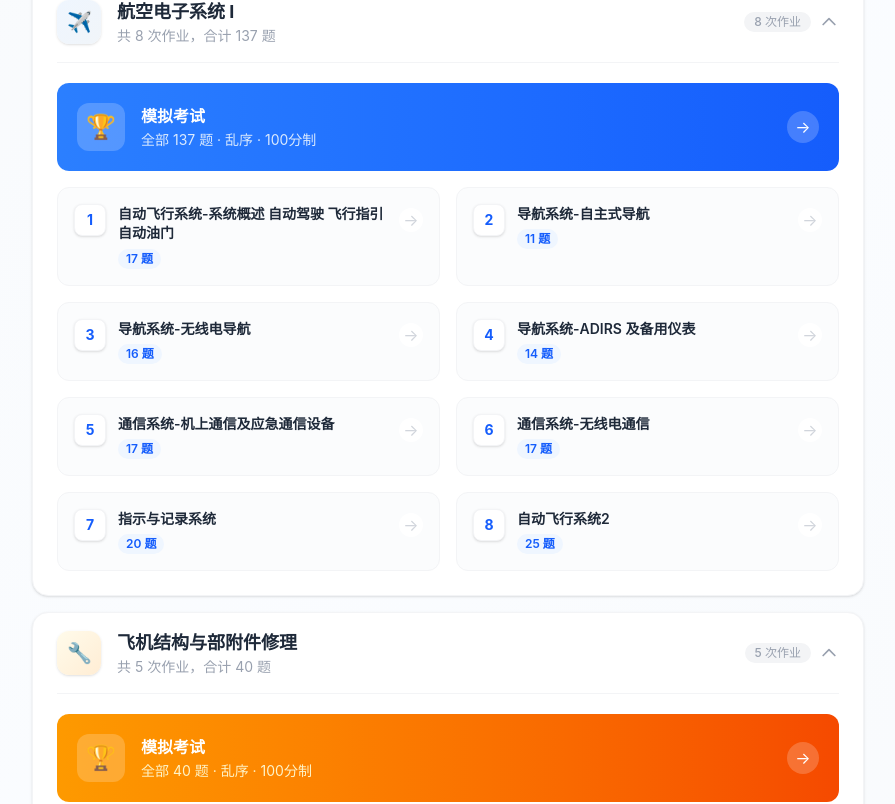
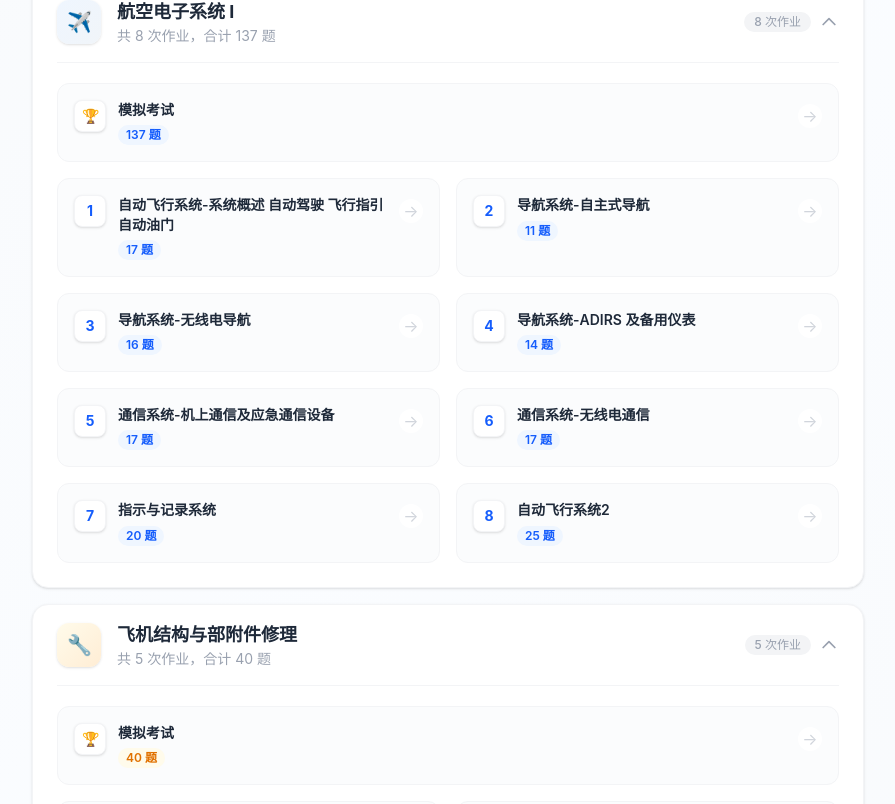
Before and after one commit to Ayzzz123/TestMe, a React (Vite) app: page / in a window 1280 px wide. Shown: the part 339-1143 px from the top of the page, without its empty margins (192-1087 px from the left). Built offline with nearby package versions, Linux system fonts and the light colour scheme.

Commit message:
style: 模拟考试卡片改为与作业卡片统一风格

```diff
--- a/src/components/HomePage.tsx
+++ b/src/components/HomePage.tsx
@@ -121,21 +121,23 @@ export function HomePage({ onStartQuiz }: Props) {
                 {/* 模拟考试卡片 */}
                 <div
                   onClick={startAvionicsExam}
-                  className="group relative bg-gradient-to-r from-blue-500 to-blue-600 rounded-xl p-5 cursor-pointer
-                    hover:from-blue-600 hover:to-blue-700 hover:shadow-lg hover:-translate-y-0.5
+                  className="group relative bg-slate-50/60 border border-gray-100 rounded-xl p-4 cursor-pointer
+                    hover:bg-white hover:shadow-md hover:border-blue-200 hover:-translate-y-0.5
                     transition-all duration-300 mb-4"
                 >
-                  <div className="flex items-center gap-4">
-                    <div className="w-12 h-12 bg-white/20 rounded-xl flex items-center justify-center text-2xl flex-shrink-0">
+                  <div className="flex items-start gap-3">
+                    <div className="w-8 h-8 bg-white rounded-lg flex items-center justify-center text-sm font-bold text-blue-600 shadow-sm border border-gray-100 group-hover:scale-110 transition-transform duration-300 flex-shrink-0">
                       🏆
                     </div>
                     <div className="flex-1 min-w-0">
-                      <h4 className="font-bold text-white text-base">模拟考试</h4>
-                      <p className="text-blue-100 text-sm mt-0.5">
-                        全部 {allQuestions.length} 题 · 乱序 · 100分制
-                      </p>
+                      <h4 className="font-semibold text-gray-800 text-sm leading-snug">模拟考试</h4>
+                      <div className="flex items-center gap-2 mt-1.5">
+                        <span className="text-xs bg-blue-50 text-blue-600 px-2 py-0.5 rounded-full font-semibold">
+                          {allQuestions.length} 题
+                        </span>
+                      </div>
                     </div>
-                    <div className="w-8 h-8 rounded-full bg-white/20 flex items-center justify-center text-white group-hover:bg-white/30 transition-all flex-shrink-0">
+                    <div className="w-6 h-6 rounded-full bg-white group-hover:bg-blue-50 flex items-center justify-center text-gray-300 group-hover:text-blue-400 transition-all duration-300 mt-1 flex-shrink-0">
                       →
                     </div>
                   </div>
@@ -212,21 +214,23 @@ export function HomePage({ onStartQuiz }: Props) {
                 {/* 模拟考试卡片 */}
                 <div
                   onClick={startStructureExam}
-                  className="group relative bg-gradient-to-r from-amber-500 to-orange-600 rounded-xl p-5 cursor-pointer
-                    hover:from-amber-600 hover:to-orange-700 hover:shadow-lg hover:-translate-y-0.5
+                  className="group relative bg-slate-50/60 border border-gray-100 rounded-xl p-4 cursor-pointer
+                    hover:bg-white hover:shadow-md hover:border-amber-200 hover:-translate-y-0.5
                     transition-all duration-300 mb-4"
                 >
-                  <div className="flex items-center gap-4">
-                    <div className="w-12 h-12 bg-white/20 rounded-xl flex items-center justify-center text-2xl flex-shrink-0">
+                  <div className="flex items-start gap-3">
+                    <div className="w-8 h-8 bg-white rounded-lg flex items-center justify-center text-sm font-bold text-amber-600 shadow-sm border border-gray-100 group-hover:scale-110 transition-transform duration-300 flex-shrink-0">
                       🏆
                     </div>
                     <div className="flex-1 min-w-0">
-                      <h4 className="font-bold text-white text-base">模拟考试</h4>
-                      <p className="text-amber-100 text-sm mt-0.5">
-                        全部 {allStructureQuestions.length} 题 · 乱序 · 100分制
-                      </p>
+                      <h4 className="font-semibold text-gray-800 text-sm leading-snug">模拟考试</h4>
+                      <div className="flex items-center gap-2 mt-1.5">
+                        <span className="text-xs bg-amber-50 text-amber-600 px-2 py-0.5 rounded-full font-semibold">
+                          {allStructureQuestions.length} 题
+                        </span>
+                      </div>
                     </div>
-                    <div className="w-8 h-8 rounded-full bg-white/20 flex items-center justify-center text-white group-hover:bg-white/30 transition-all flex-shrink-0">
+                    <div className="w-6 h-6 rounded-full bg-white group-hover:bg-amber-50 flex items-center justify-center text-gray-300 group-hover:text-amber-400 transition-all duration-300 mt-1 flex-shrink-0">
                       →
                     </div>
                   </div>
```
